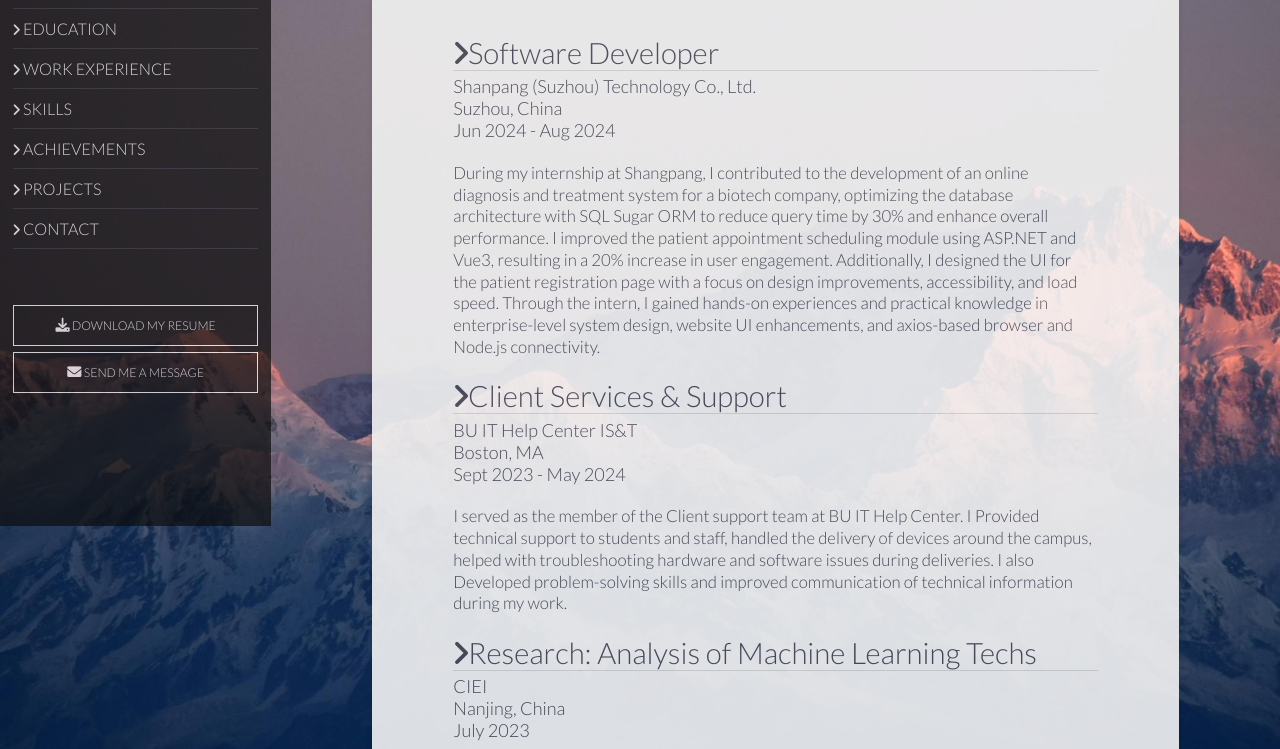
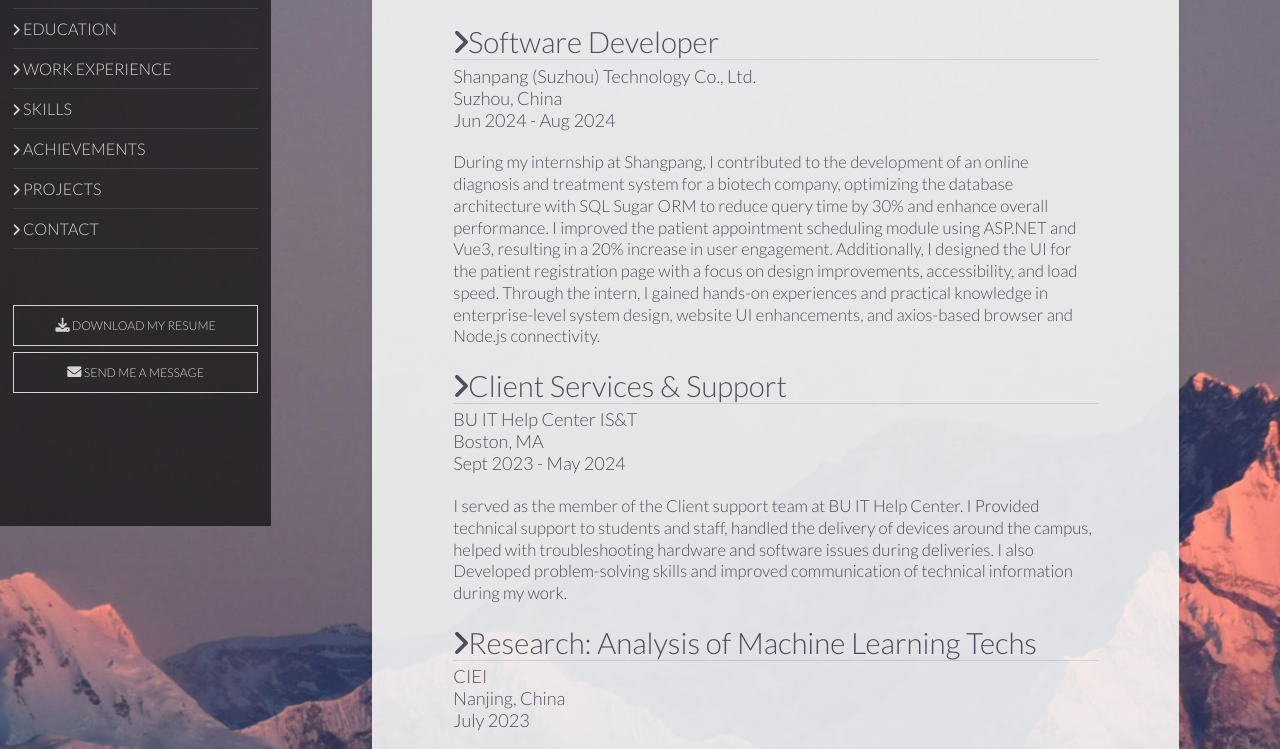
Before and after one commit to JackMuuu/Personal-Resume, a plain HTML site: page experiences/experiences.html in a window 1280 px wide. Shown: the part 274-1023 px from the top of the page. Drawn offline with Linux system fonts and the light colour scheme.

Commit message:
01/01/2025 update adjustment done

```diff
--- a/experiences/experiences.css
+++ b/experiences/experiences.css
@@ -12,7 +12,7 @@ body {
     background-size:cover;
     background-position: center;
     background-repeat: no-repeat;
-    height: calc(100vh + 25vw + 65px);
+    height: calc(160vh + 25vw + 65px);
     position:relative;
 }
 
@@ -130,7 +130,7 @@ nav ul li a {
 /* Main content for laptop and larger screens */
 main {
     /* padding: 20px; */
-    height: calc(100vh + 25vw);
+    height: calc(160vh + 25vw);
     position: relative;
     flex-grow:1;
     margin-top: 65px;
@@ -148,13 +148,13 @@ main {
 .content-body {
     width: 80%;
     max-width: 1500px;
-    height: calc(100vh + 25vw);
+    height: calc(160vh + 25vw);
     background-color: #f4f4f4;
     color: #4A4C5A;
     box-shadow: 0 4px 8px rgba(0, 0, 0, 0.1);
     padding: 20px;
     text-align: center;
-    margin-top: calc(22px + 1vh + 1vw);
+    margin-top: calc(22px + 0.5vh + 0.5vw);
     margin-bottom: calc(62px + 1vh + 1vw);
     opacity: 90%;
 
--- a/projects/projects.css
+++ b/projects/projects.css
@@ -146,7 +146,7 @@ main {
 .content-body {
     width: 80%;
     max-width: 1500px;
-    height: calc(120vh + 25vw);
+    height: calc(140vh + 25vw);
     background-color: #f4f4f4;
     color: #4A4C5A;
     box-shadow: 0 4px 8px rgba(0, 0, 0, 0.1);
```
